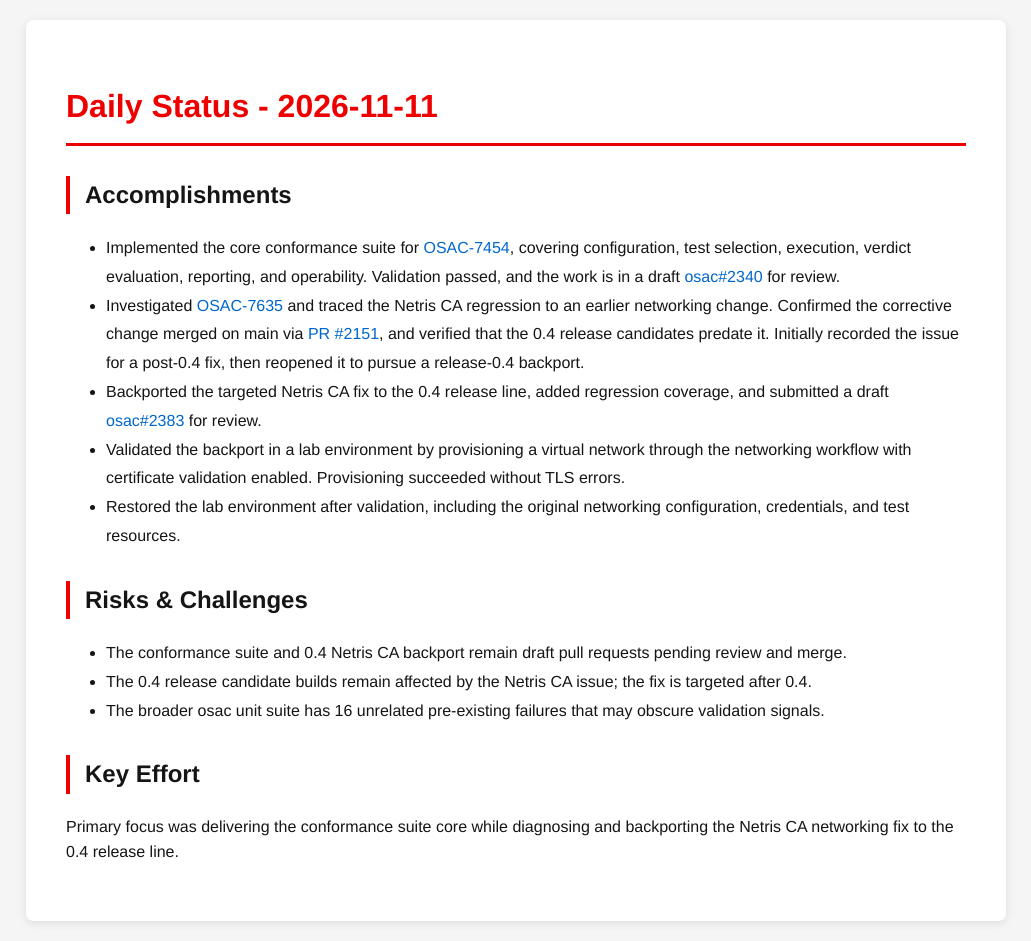
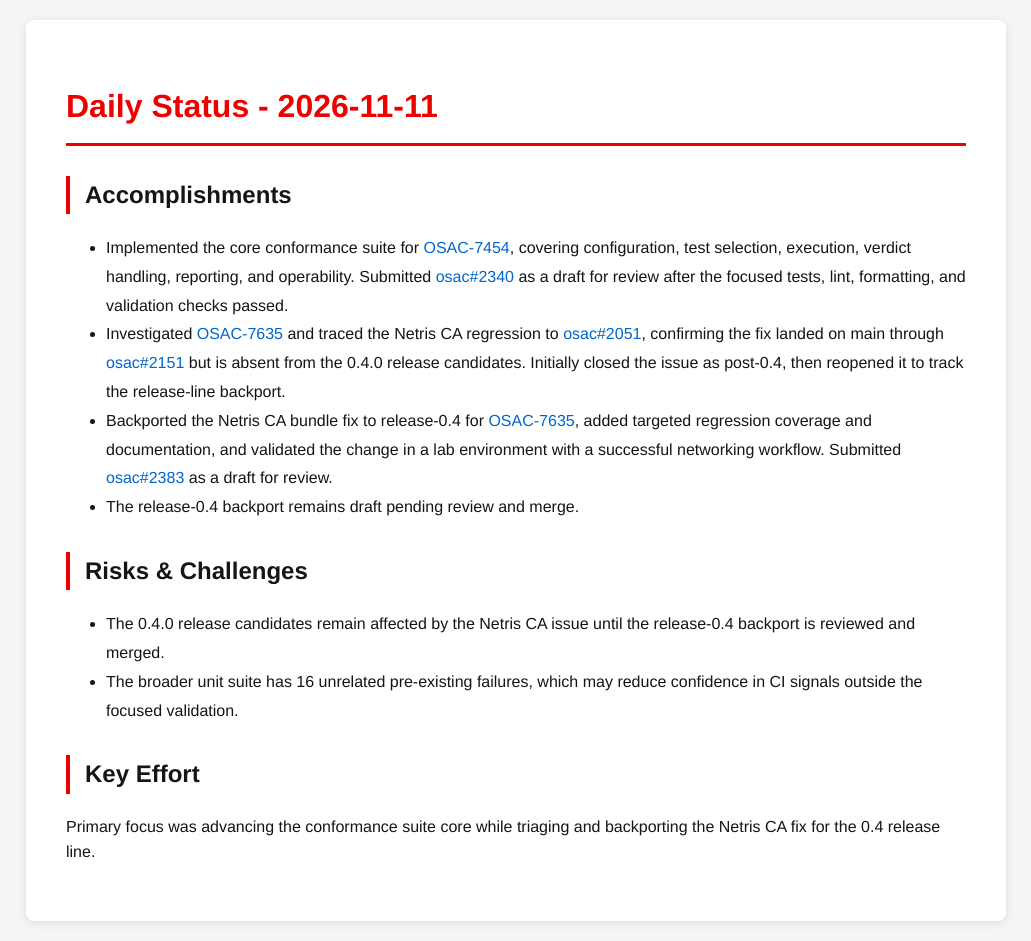
Before and after one commit to tzvatot/daily-status, a Jekyll site: the page built from 2026-11-11.md, in a window 1280 px wide. Shown: the whole page, without its empty margins (124-1155 px from the left). Built offline with Jekyll 4.4.1, drawn with Linux system fonts in a browser that asks for light colours.

Commit message:
Daily status update - 2026-11-11

```diff
--- a/2026-11-11.md
+++ b/2026-11-11.md
@@ -7,16 +7,14 @@ date: 2026-11-11
 # Daily Status - 2026-11-11
 
 ## Accomplishments
-- Implemented the core conformance suite for [OSAC-7454](https://redhat.atlassian.net/browse/OSAC-7454), covering configuration, test selection, execution, verdict evaluation, reporting, and operability. Validation passed, and the work is in a draft [osac#2340](https://github.com/osac-project/osac/pull/2340) for review.
-- Investigated [OSAC-7635](https://redhat.atlassian.net/browse/OSAC-7635) and traced the Netris CA regression to an earlier networking change. Confirmed the corrective change merged on main via [PR #2151](https://github.com/osac-project/osac/pull/2151), and verified that the 0.4 release candidates predate it. Initially recorded the issue for a post-0.4 fix, then reopened it to pursue a release-0.4 backport.
-- Backported the targeted Netris CA fix to the 0.4 release line, added regression coverage, and submitted a draft [osac#2383](https://github.com/osac-project/osac/pull/2383) for review.
-- Validated the backport in a lab environment by provisioning a virtual network through the networking workflow with certificate validation enabled. Provisioning succeeded without TLS errors.
-- Restored the lab environment after validation, including the original networking configuration, credentials, and test resources.
+- Implemented the core conformance suite for [OSAC-7454](https://redhat.atlassian.net/browse/OSAC-7454), covering configuration, test selection, execution, verdict handling, reporting, and operability. Submitted [osac#2340](https://github.com/osac-project/osac/pull/2340) as a draft for review after the focused tests, lint, formatting, and validation checks passed.
+- Investigated [OSAC-7635](https://redhat.atlassian.net/browse/OSAC-7635) and traced the Netris CA regression to [osac#2051](https://github.com/osac-project/osac/pull/2051), confirming the fix landed on main through [osac#2151](https://github.com/osac-project/osac/pull/2151) but is absent from the 0.4.0 release candidates. Initially closed the issue as post-0.4, then reopened it to track the release-line backport.
+- Backported the Netris CA bundle fix to release-0.4 for [OSAC-7635](https://redhat.atlassian.net/browse/OSAC-7635), added targeted regression coverage and documentation, and validated the change in a lab environment with a successful networking workflow. Submitted [osac#2383](https://github.com/osac-project/osac/pull/2383) as a draft for review.
+- The release-0.4 backport remains draft pending review and merge.
 
 ## Risks & Challenges
-- The conformance suite and 0.4 Netris CA backport remain draft pull requests pending review and merge.
-- The 0.4 release candidate builds remain affected by the Netris CA issue; the fix is targeted after 0.4.
-- The broader osac unit suite has 16 unrelated pre-existing failures that may obscure validation signals.
+- The 0.4.0 release candidates remain affected by the Netris CA issue until the release-0.4 backport is reviewed and merged.
+- The broader unit suite has 16 unrelated pre-existing failures, which may reduce confidence in CI signals outside the focused validation.
 
 ## Key Effort
-Primary focus was delivering the conformance suite core while diagnosing and backporting the Netris CA networking fix to the 0.4 release line.
+Primary focus was advancing the conformance suite core while triaging and backporting the Netris CA fix for the 0.4 release line.
```
